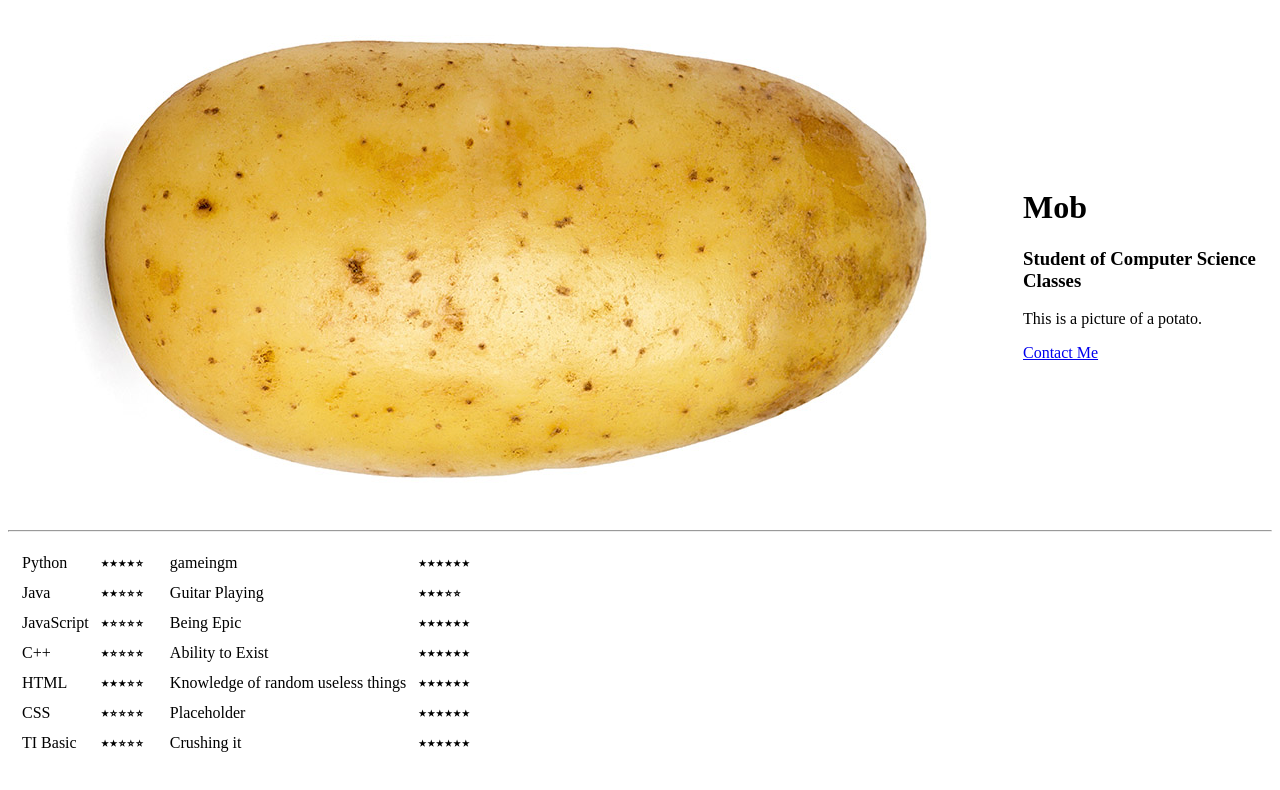
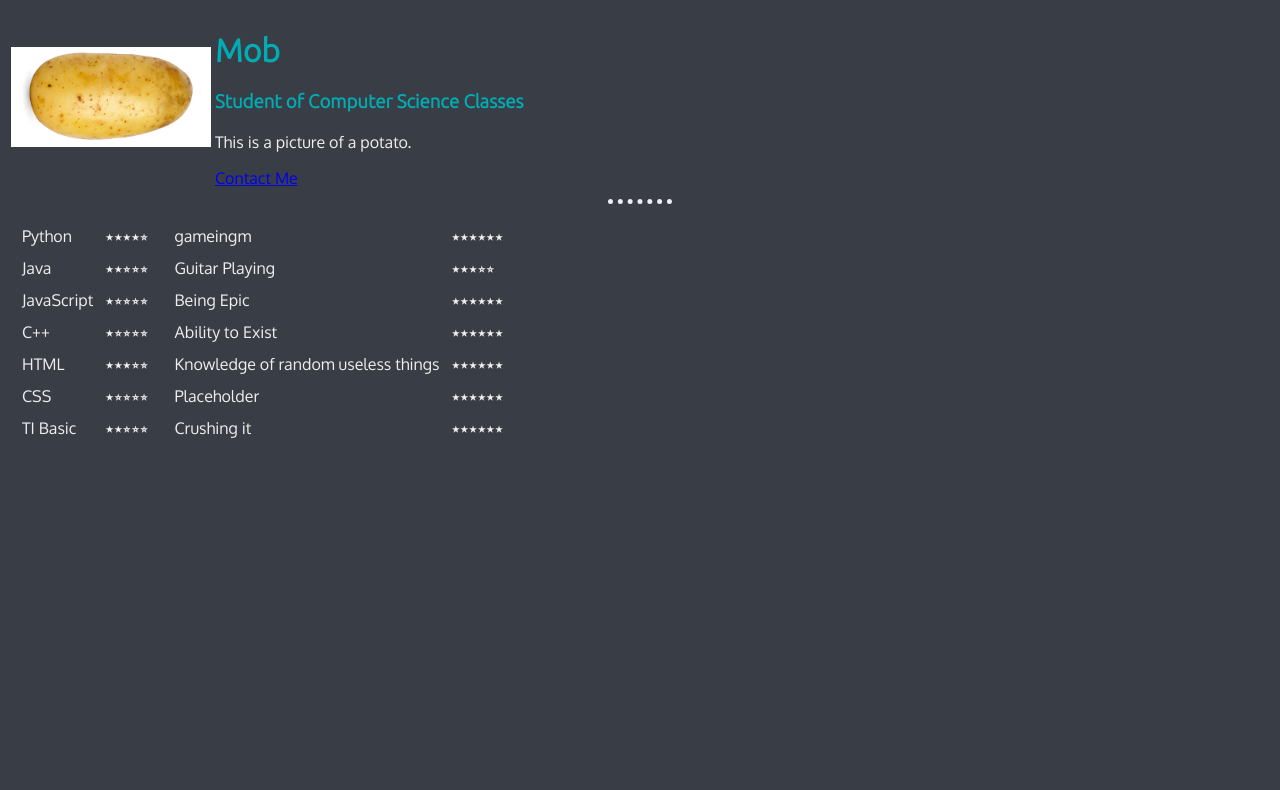
Before and after one commit to MobOmega/WebDev, a plain HTML site: page index.html in a window 1280 px wide. Drawn offline with Linux system fonts and the light colour scheme.

Commit message:
Add files via upload

```diff
--- a/index.html
+++ b/index.html
@@ -3,12 +3,15 @@
   <head>
     <meta charset="utf-8">
     <title></title>
+    <link rel="stylesheet" href="style/style.css" />
+    <link rel="preconnect" href="https://fonts.gstatic.com">
+    <link href="https://fonts.googleapis.com/css2?family=Oxygen&family=Ubuntu:wght@300&display=swap" rel="stylesheet">
   </head>
   <body>
     <table>
       <tr>
         <td>
-          <img src="PommeDeTerre.png" alt="Potato" />
+          <img src="images/PommeDeTerre.png" alt="Potato" />
         </td>
         <td>
           <h1>Mob</h1>
--- /dev/null
+++ b/style/style.css
@@ -0,0 +1,26 @@
+body {
+  background-color: #393e46;
+  color: #eeeeee;
+  font-family: 'Oxygen', sans-serif;
+}
+
+img {
+  height: 100px;
+}
+
+h1 {
+  color: #00adb5;
+  font-family: 'Ubuntu', sans-serif;
+}
+
+h3 {
+  color: #00adb5;
+  font-family: 'Ubuntu', sans-serif;
+}
+
+hr {
+  color: #eeeeee;
+  border-style: none none dotted none;
+  border-width: 5px;
+  width: 5%;
+}
```
Also changed, not shown: contact.html (+1 -0 lines), images/PommeDeTerre.png (added).
